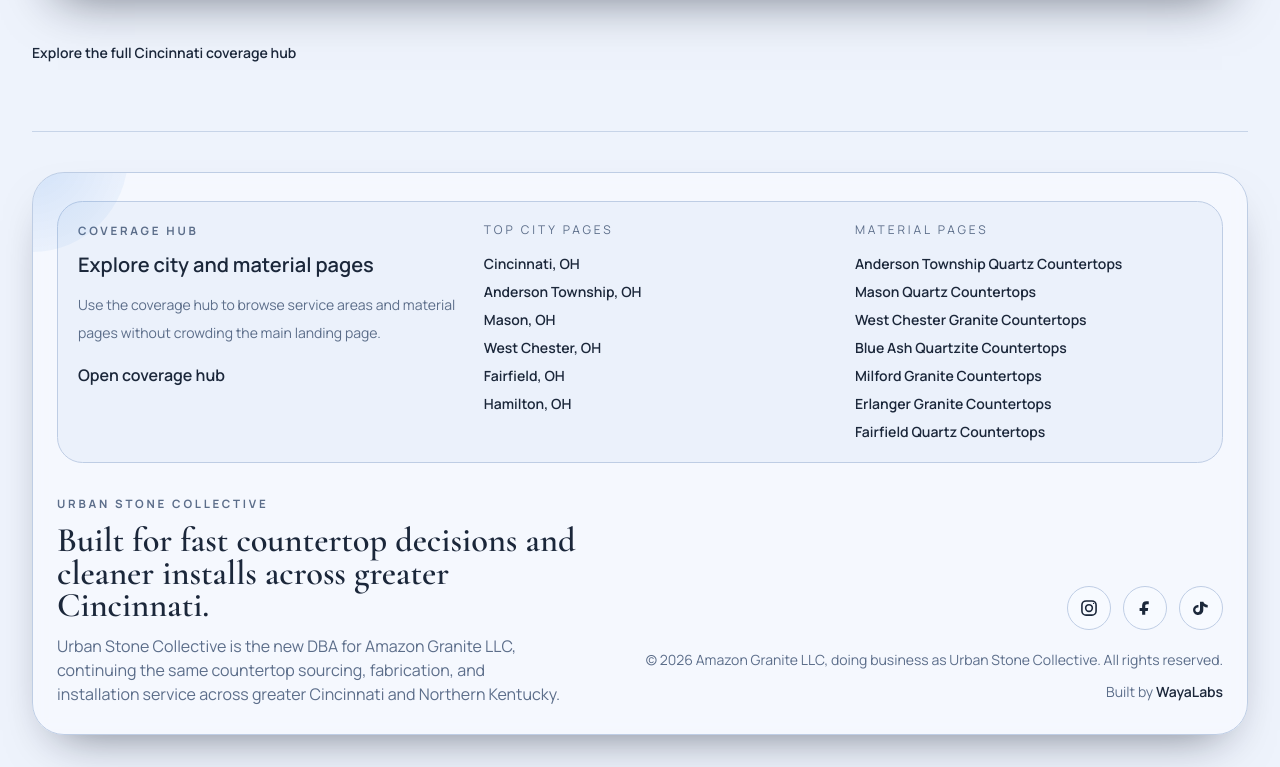
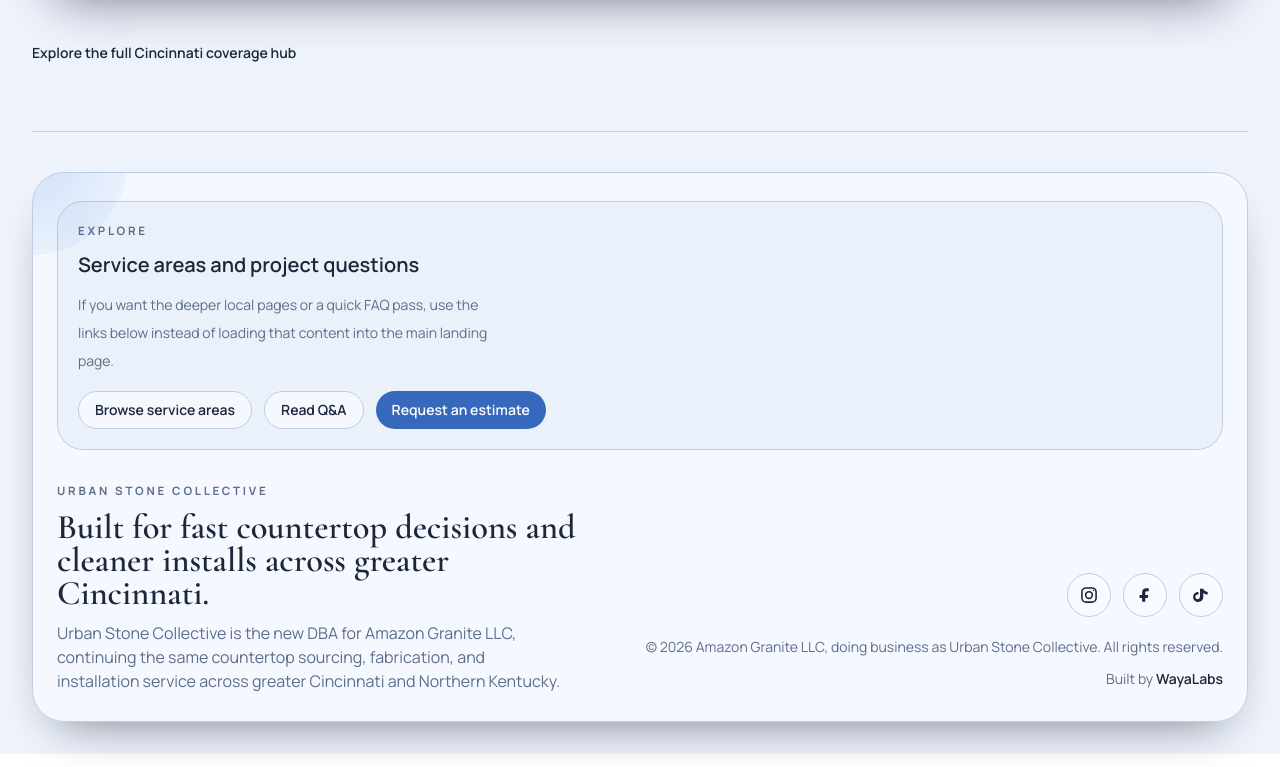
Before and after one commit to 0xwaya/amazon-granite, a Next.js app in the folder frontend/: page /materials/anderson-township-quartz-countertops in a window 1280 px wide. Shown: the part 3047-3814 px from the top of the page. Built offline with nearby package versions, Linux system fonts and the light colour scheme; no server answers.

Commit message:
Simplify footer discovery links

```diff
--- a/frontend/components/Footer.jsx
+++ b/frontend/components/Footer.jsx
@@ -1,7 +1,4 @@
 import Link from 'next/link';
-
-import { materialPages } from '../data/material-pages';
-import { serviceAreas } from '../data/service-areas';
 
 const INSTAGRAM_FALLBACK = 'https://www.instagram.com/amazongranite';
 const FACEBOOK_FALLBACK = 'https://www.facebook.com/amazongranitellc/';
@@ -30,43 +27,28 @@
     const facebookUrl = (process.env.NEXT_PUBLIC_FACEBOOK_URL || FACEBOOK_FALLBACK).trim();
     const tiktokUrl = (process.env.NEXT_PUBLIC_TIKTOK_URL || TIKTOK_FALLBACK).trim();
     const wayaLabsUrl = (process.env.NEXT_PUBLIC_WAYALABS_URL || WAYALABS_FALLBACK).trim();
-    const footerServiceAreas = serviceAreas.slice(0, 6);
 
     return (
         <footer className="mt-14 border-t border-border/80 pb-8 pt-8 sm:mt-16 sm:pt-10">
             <div className="footer-panel rounded-[2rem] border border-border bg-surface/70 px-5 py-6 shadow-soft backdrop-blur sm:px-6 sm:py-7">
                 <div className="flex flex-col gap-8">
-                    <div className="grid gap-6 rounded-[1.6rem] border border-border bg-panel/60 p-5 lg:grid-cols-[minmax(0,1.1fr)_minmax(0,1fr)_minmax(0,1fr)]">
+                    <div className="rounded-[1.6rem] border border-border bg-panel/60 p-5">
                         <div>
-                            <div className="eyebrow">Coverage hub</div>
-                            <div className="mt-2 text-xl font-semibold text-text">Explore city and material pages</div>
+                            <div className="eyebrow">Explore</div>
+                            <div className="mt-2 text-xl font-semibold text-text">Service areas and project questions</div>
                             <p className="mt-3 max-w-[26rem] text-sm leading-7 text-muted">
-                                Use the coverage hub to browse service areas and material pages without crowding the main landing page.
+                                If you want the deeper local pages or a quick FAQ pass, use the links below instead of loading that content into the main landing page.
                             </p>
-                            <Link href="/coverage" className="mt-4 inline-flex font-semibold text-text transition hover:text-accent">
-                                Open coverage hub
-                            </Link>
-                        </div>
-
-                        <div>
-                            <div className="text-xs uppercase tracking-[0.24em] text-muted">Top city pages</div>
-                            <div className="mt-4 grid gap-2 text-sm">
-                                {footerServiceAreas.map((area) => (
-                                    <Link key={area.slug} href={`/service-areas/${area.slug}`} className="font-semibold text-text transition hover:text-accent">
-                                        {area.city}, {area.state}
-                                    </Link>
-                                ))}
-                            </div>
-                        </div>
-
-                        <div>
-                            <div className="text-xs uppercase tracking-[0.24em] text-muted">Material pages</div>
-                            <div className="mt-4 grid gap-2 text-sm">
-                                {materialPages.map((page) => (
-                                    <Link key={page.slug} href={`/materials/${page.slug}`} className="font-semibold text-text transition hover:text-accent">
-                                        {page.headline}
-                                    </Link>
-                                ))}
+                            <div className="mt-4 flex flex-wrap gap-3">
+                                <Link href="/coverage" className="inline-flex items-center justify-center rounded-full border border-border bg-surface/80 px-4 py-2 text-sm font-semibold text-text transition hover:border-accent hover:text-accent">
+                                    Browse service areas
+                                </Link>
+                                <Link href="/#faq" className="inline-flex items-center justify-center rounded-full border border-border bg-surface/80 px-4 py-2 text-sm font-semibold text-text transition hover:border-accent hover:text-accent">
+                                    Read Q&A
+                                </Link>
+                                <Link href="/#quote" className="inline-flex items-center justify-center rounded-full bg-accent px-4 py-2 text-sm font-semibold text-white transition hover:bg-accentDark">
+                                    Request an estimate
+                                </Link>
                             </div>
                         </div>
                     </div>
```
